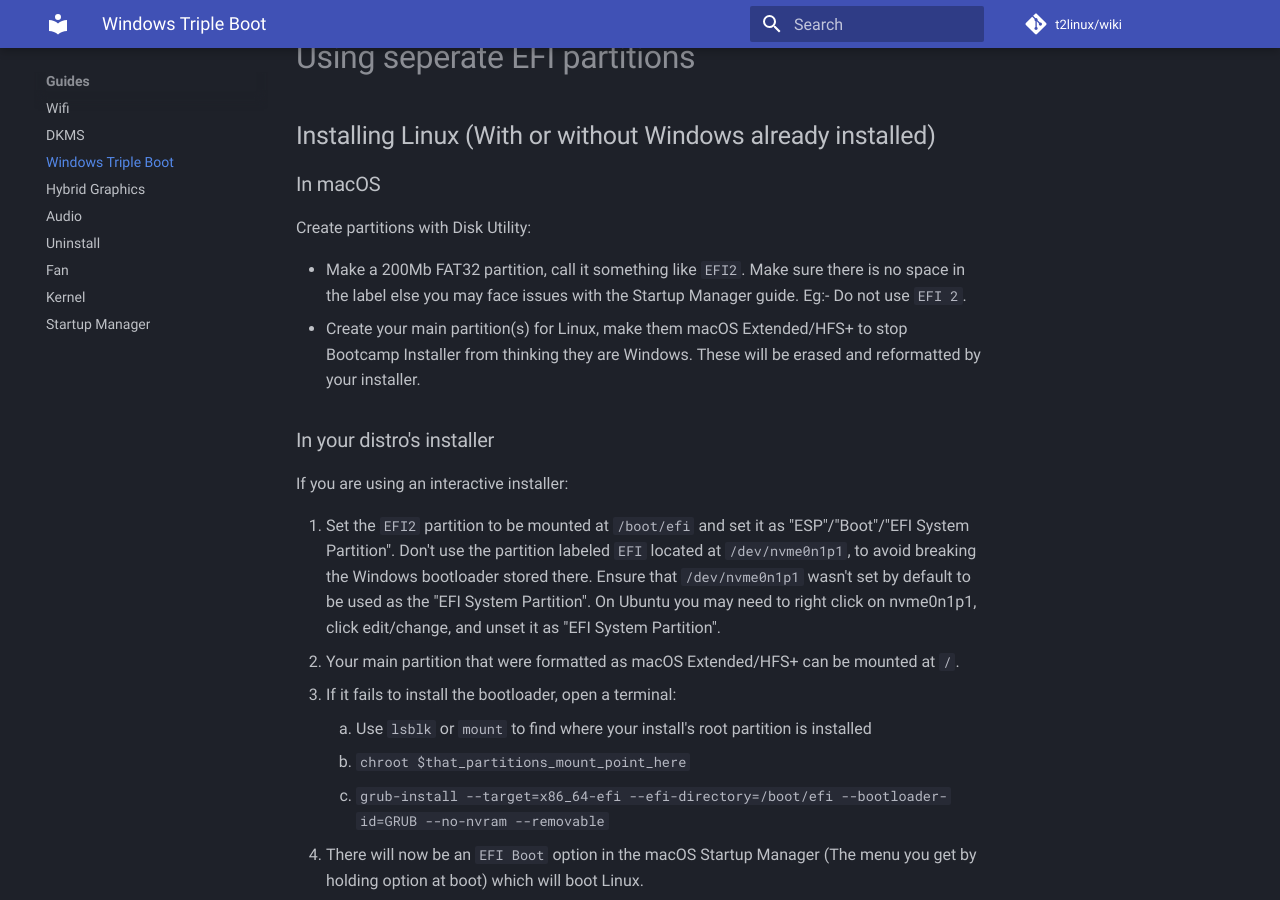
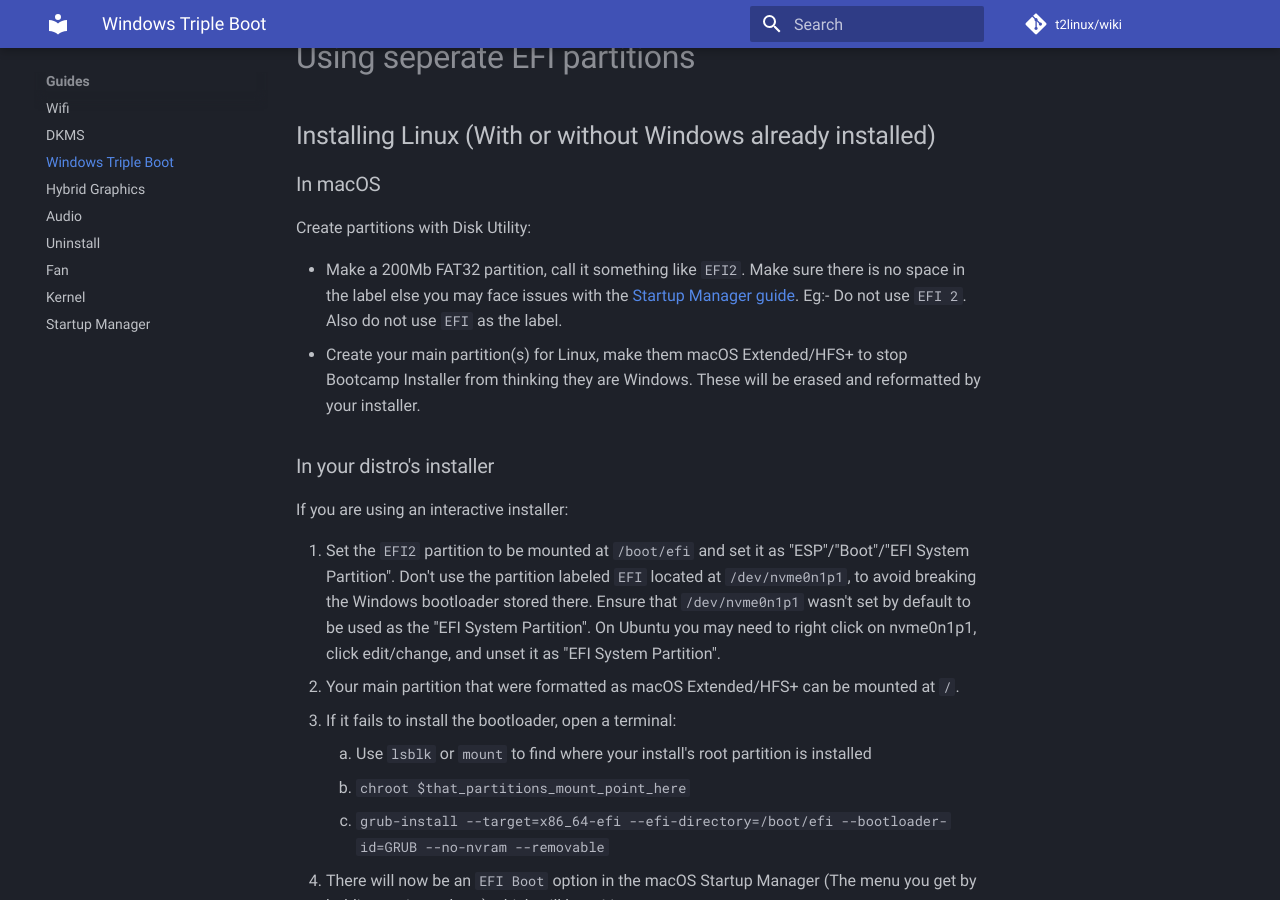
Before and after one commit to t2linux/wiki, an MkDocs documentation site: the page built from docs/guides/windows.md, in a window 1280 px wide and 900 px high, scrolled down 2398 px. Built offline with MkDocs 1.6.1 and Material for MkDocs 9.7.7, drawn with Linux system fonts in a browser that asks for light colours; comment, search, counter and statistics services are not loaded.

Commit message:
Update windows.md
Added hyperlink in triple boot guide to startup manager guide

```diff
--- a/docs/guides/windows.md
+++ b/docs/guides/windows.md
@@ -61,7 +61,7 @@ It may be possible to skip steps 5-8 by doing the following command in macOS: `s
 
 Create partitions with Disk Utility:
 
-- Make a 200Mb FAT32 partition, call it something like `EFI2`. Make sure there is no space in the label else you may face issues with the Startup Manager guide. Eg:- Do not use `EFI 2`.
+- Make a 200Mb FAT32 partition, call it something like `EFI2`. Make sure there is no space in the label else you may face issues with the [Startup Manager guide](https://wiki.t2linux.org/guides/startup-manager/). Eg:- Do not use `EFI 2`. Also do not use `EFI` as the label.
 - Create your main partition(s) for Linux, make them macOS Extended/HFS+ to stop Bootcamp Installer from thinking they are Windows. These will be erased and reformatted by your installer.
 
 ### In your distro's installer
```
